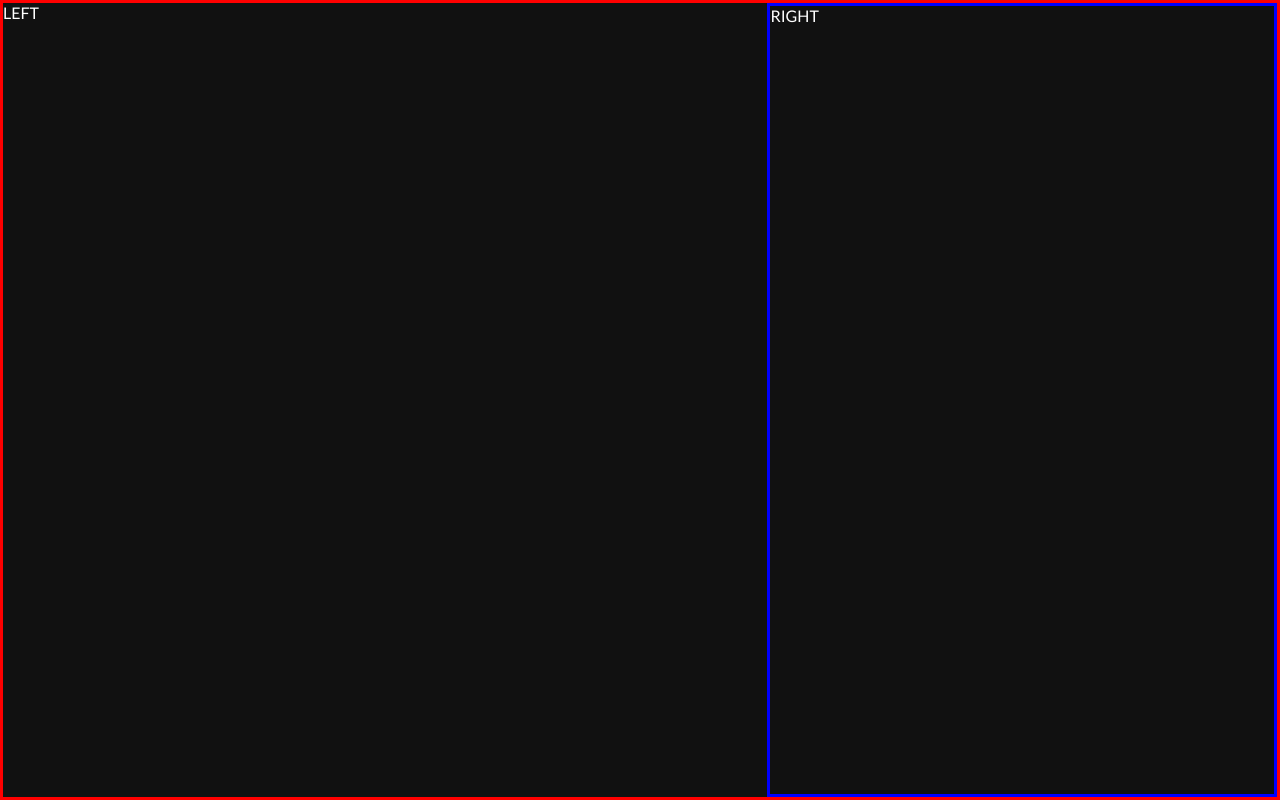
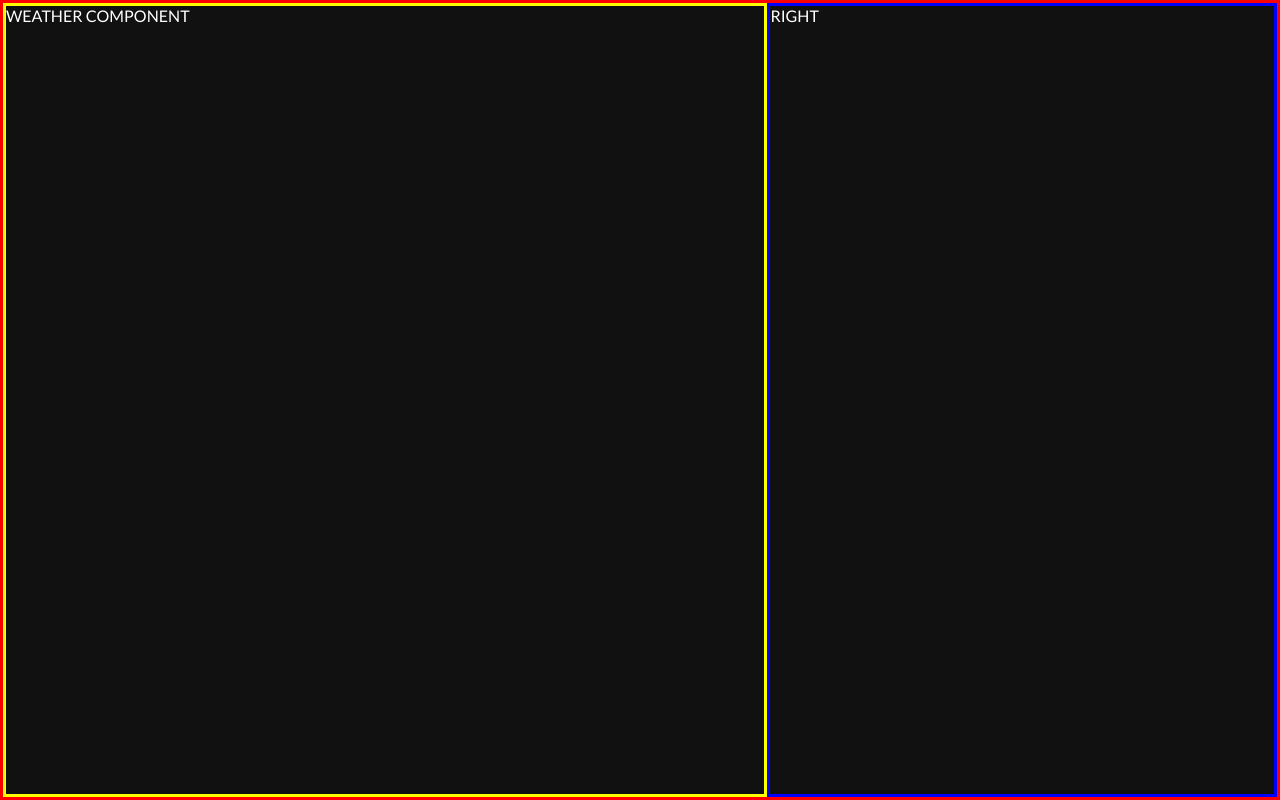
Before and after one commit to Sabelo-Hlatshwayo/React-Weather-Application-JavaScript, a React (Vite) app: page / in a window 1280 px wide. Built offline with nearby package versions, Linux system fonts and the light colour scheme.

Commit message:
Added the Weather component

```diff
--- a/src/App.jsx
+++ b/src/App.jsx
@@ -1,10 +1,11 @@
 import Main from "./components/Main/Main";
+import Weather from "./components/Weather/Weather";
 
 function App() {
   return (
     <>
       <Main>
-        <div className="weather">LEFT</div>
+        <Weather />
         <div className="panel">RIGHT</div>
       </Main>
     </>
--- /dev/null
+++ b/src/components/Weather/Weather.jsx
@@ -0,0 +1,7 @@
+import "./Weather.scss";
+
+function Weather() {
+  return <div className="weather">WEATHER COMPONENT</div>;
+}
+
+export default Weather;
--- /dev/null
+++ b/src/components/Weather/Weather.scss
@@ -0,0 +1,4 @@
+.weather {
+  border: solid yellow;
+  flex: 1;
+}
--- a/src/index.scss
+++ b/src/index.scss
@@ -55,11 +55,6 @@ body {
   background-color: var(--overall-bg-color);
 }
 
-.wather {
-  border: solid yellow;
-  flex: 1;
-}
-
 .panel {
   border: solid blue;
   width: 530px;
```
